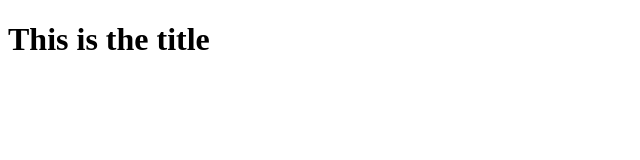
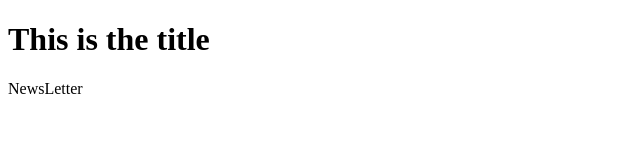
Before and after one commit to NikaCrafter/nike-website, a plain HTML site: page Documents/Git/Project2/index.html in a window 1280 px wide. Shown: the full height of the page, 0-640 px from the left. Drawn offline with Linux system fonts and the light colour scheme.

Commit message:
added Newsletter section

```diff
--- a/Documents/Git/Project2/index.html
+++ b/Documents/Git/Project2/index.html
@@ -10,5 +10,9 @@
 <body>
     <h1>This is the title</h1>
     <script src="main.js"></script>
+
+    <section>
+        NewsLetter
+    </section>
 </body>
 </html>
```
